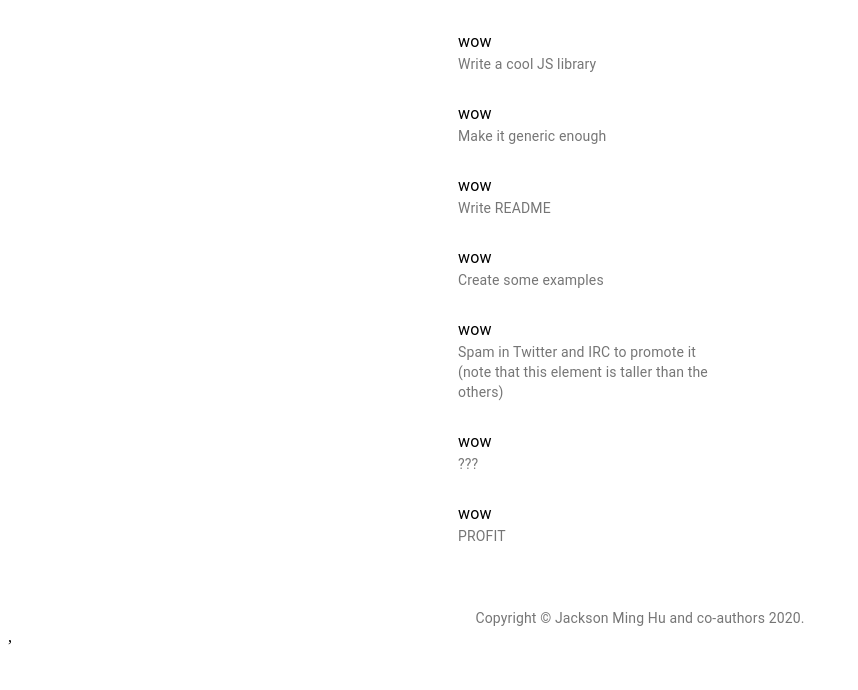
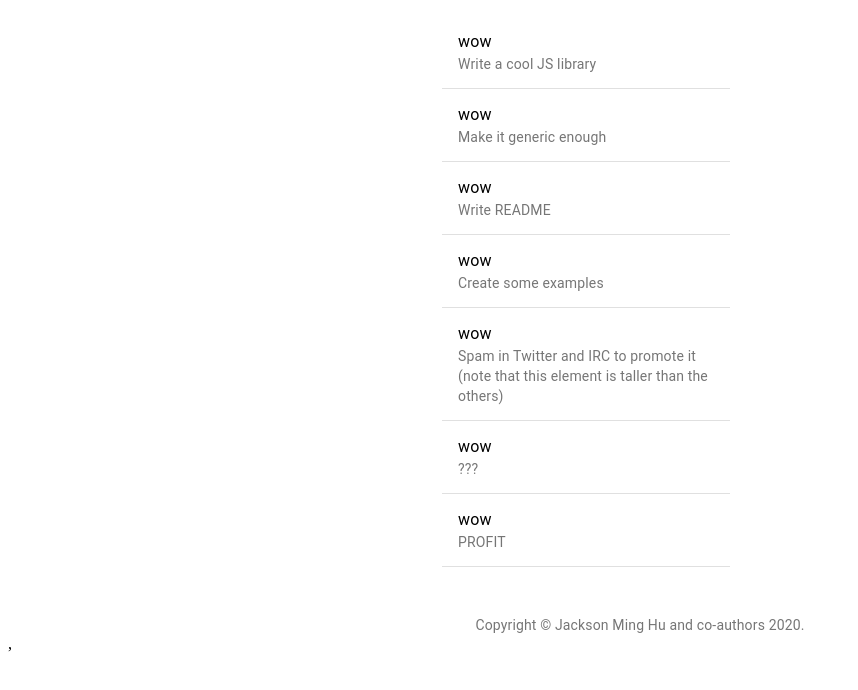
Before and after one commit to huming2207/datasheep-react, a React (Create React App) app: page /dashboard in a window 1280 px wide. Shown: the top 690 px of the page, without its empty margins (0-858 px from the left). Built offline with nearby package versions, Linux system fonts and the light colour scheme.

Commit message:
Add missing ref

```diff
--- a/src/components/common/EventCard.tsx
+++ b/src/components/common/EventCard.tsx
@@ -2,7 +2,7 @@ import React, { useRef } from "react";
 import { useDrag, useDrop, DropTargetMonitor } from "react-dnd";
 import { ItemTypes } from "../../misc/ItemTypes";
 import { XYCoord } from "dnd-core";
-import { ListItem, ListItemText } from "@material-ui/core";
+import { ListItem, ListItemText, Divider } from "@material-ui/core";
 
 export interface CardProps {
   id: any;
@@ -81,8 +81,11 @@ export const EventCard: React.FC<CardProps> = (props: CardProps) => {
   const opacity = isDragging ? 0 : 1;
   drag(drop(ref));
   return (
-    <ListItem alignItems="flex-start" style={{ opacity }}>
-      <ListItemText primary={props.title} secondary={props.text} />
-    </ListItem>
+    <div ref={ref}>
+      <ListItem alignItems="flex-start" style={{ opacity }}>
+        <ListItemText primary={props.title} secondary={props.text} />
+      </ListItem>
+      <Divider />
+    </div>
   );
 };
```
